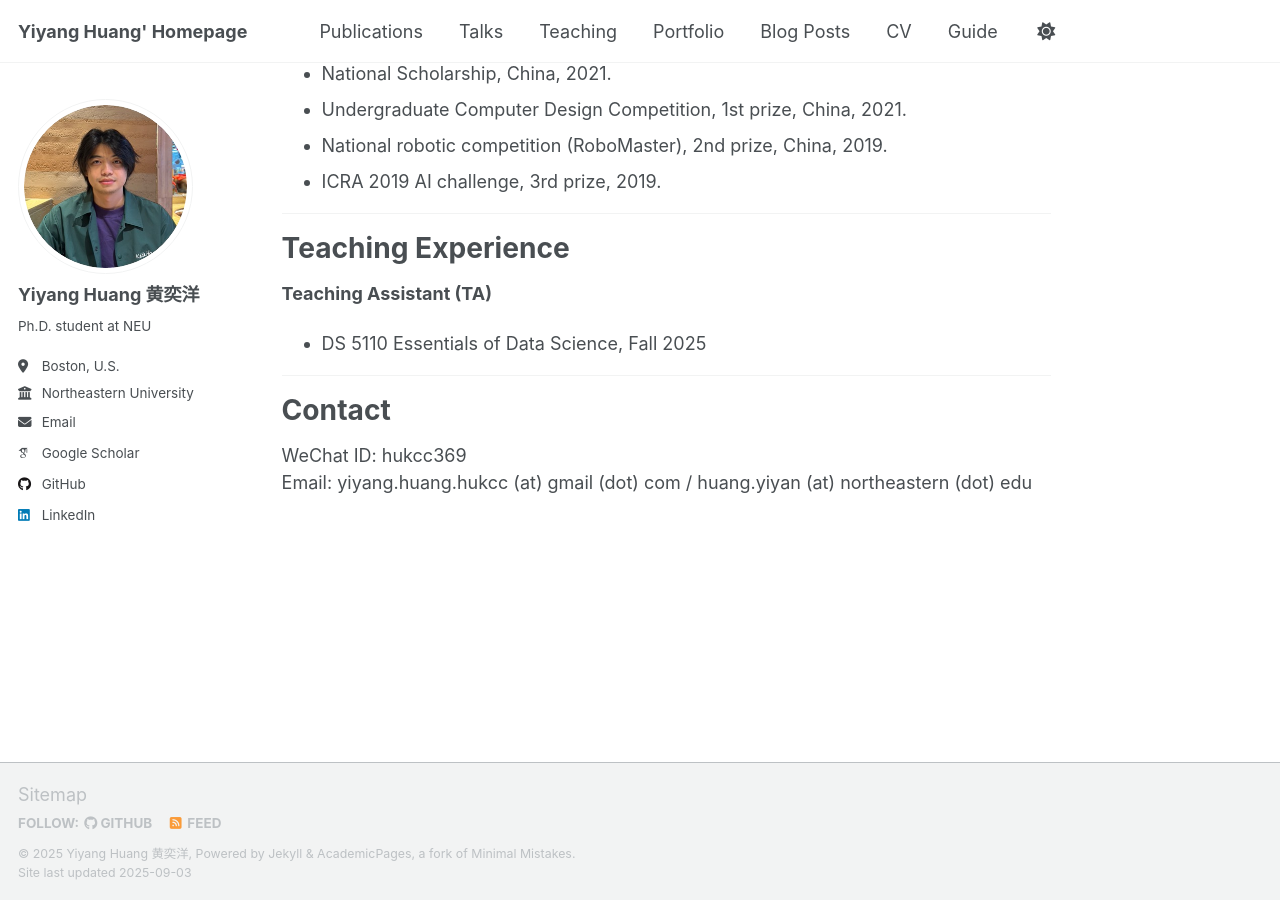
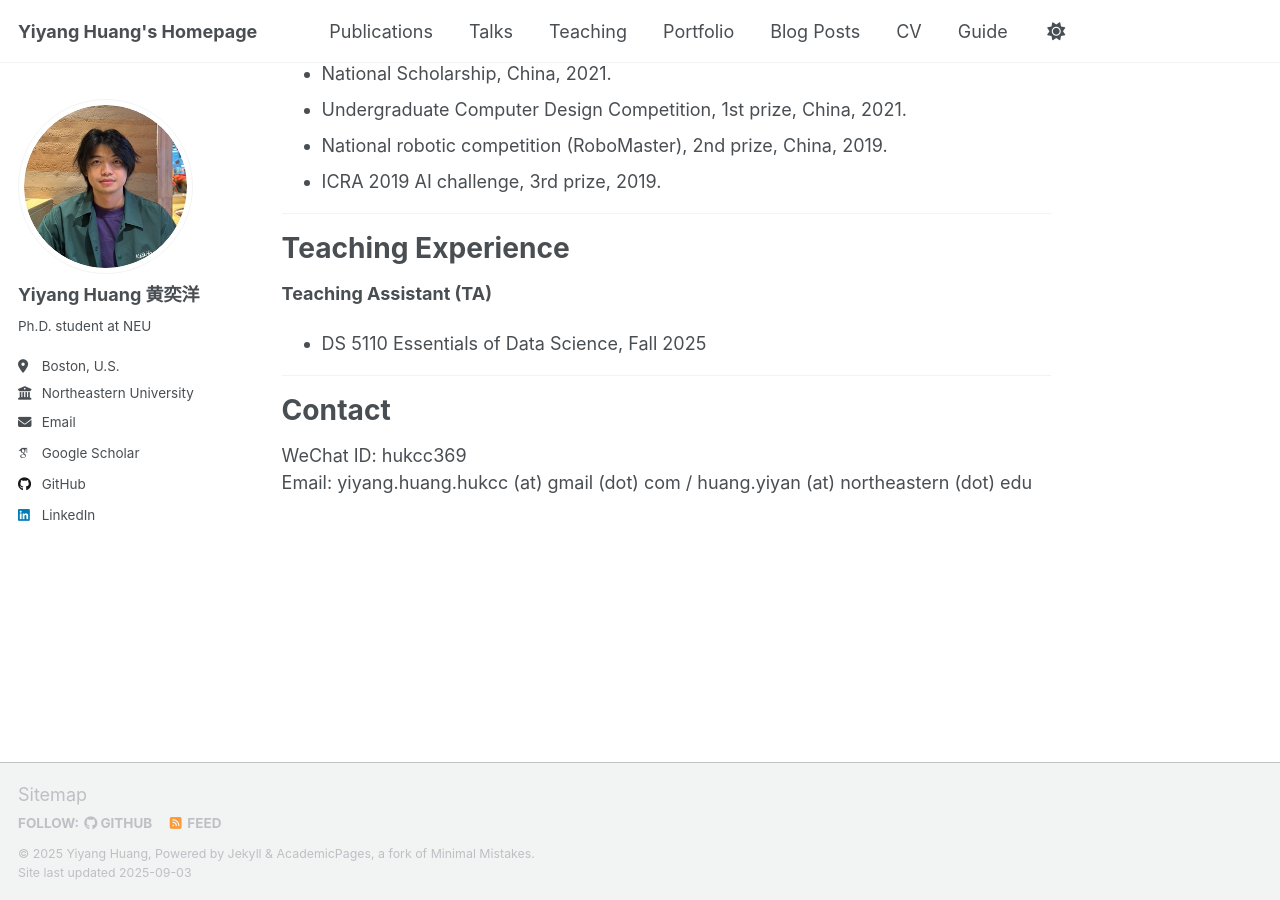
Before and after one commit to hukcc/hukcc.github.io, a Jekyll site: the page built from _pages/about.md, in a window 1280 px wide and 900 px high, scrolled down 1109 px. Built offline with Jekyll 4.4.1, drawn with Linux system fonts in a browser that asks for light colours; some web fonts are replaced; a script that is not in the unit is left out.

Commit message:
Update _config.yml

```diff
--- a/_config.yml
+++ b/_config.yml
@@ -9,9 +9,9 @@
 # Basic Site Settings
 locale                   : "en-US"
 site_theme               : "default" # Currently available options are "default", "air"
-title                    : "Yiyang Huang' Homepage"
+title                    : "Yiyang Huang's Homepage"
 title_separator          : "-"
-name                     : &name "Yiyang Huang 黄奕洋"
+name                     : &name "Yiyang Huang"
 description              : &description "Ph.D. student at NEU"
 url                      : https://hukcc.github.io # the base hostname & protocol for your site e.g. "https://[your GitHub username].github.io" or if you already have some other page hosted on Github then use "https://[your GitHub username].github.io/[Your Repo Name]"
 baseurl                  : "" # the subpath of your site, e.g. "/blog"
```
